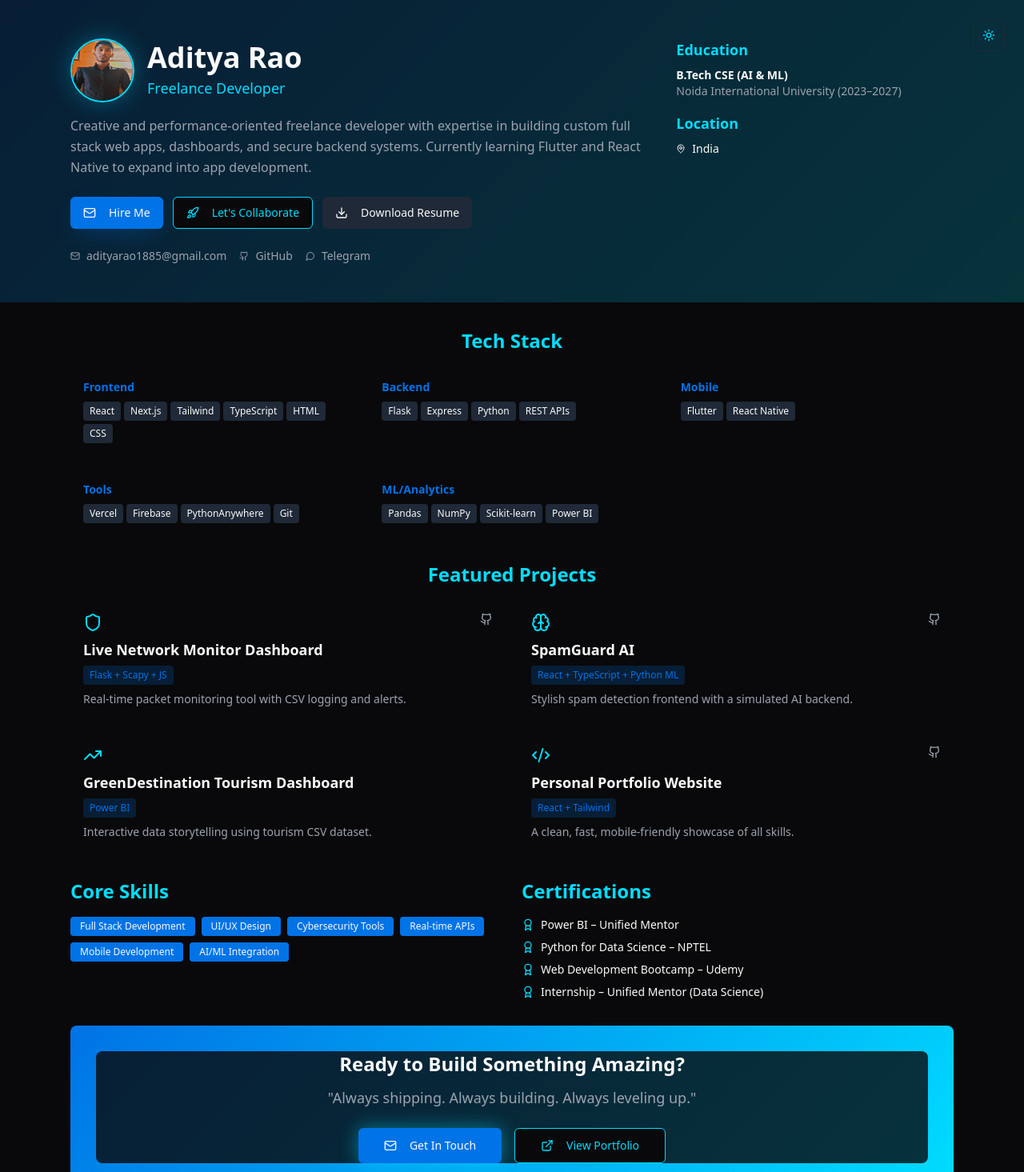
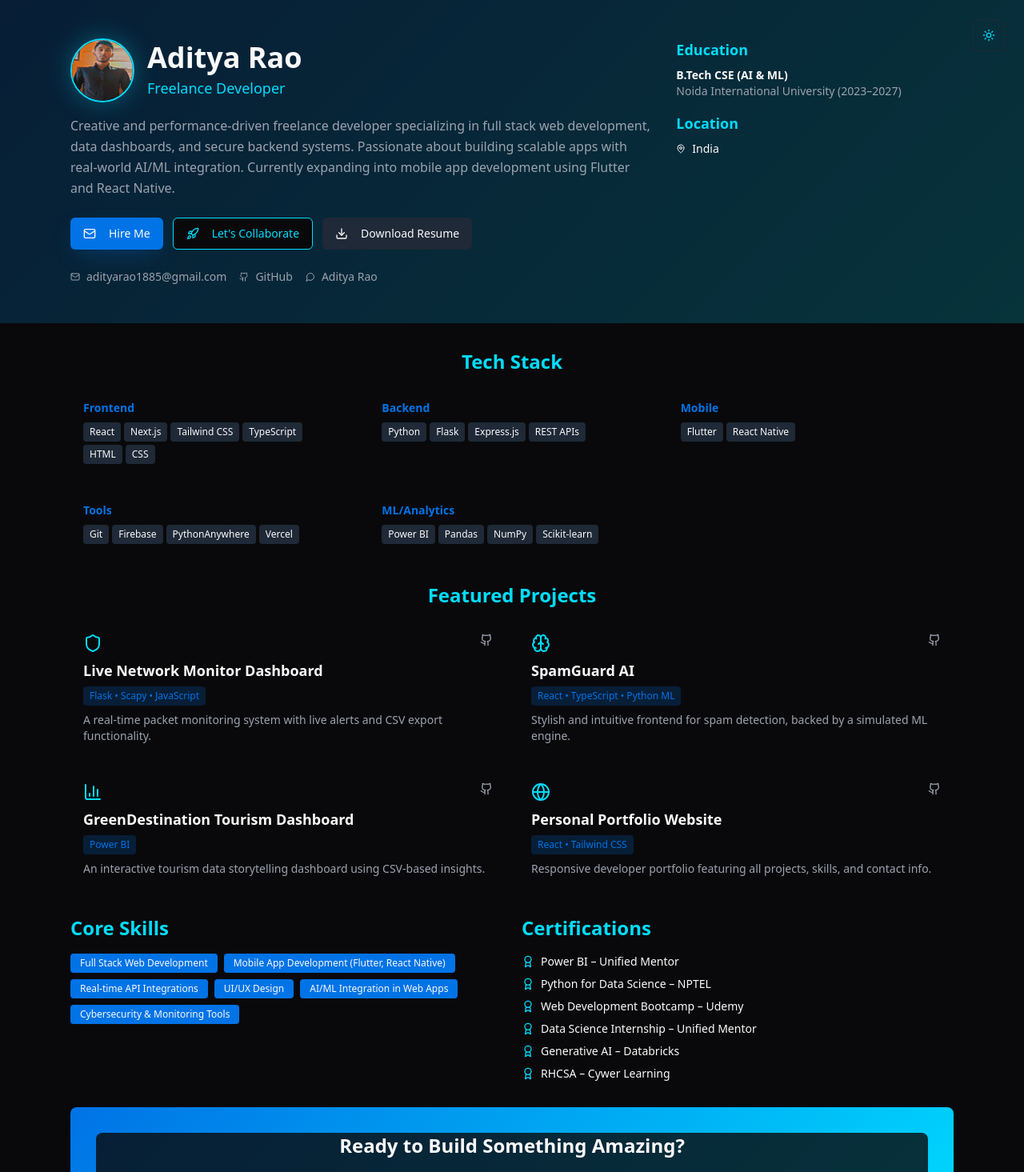
Before and after one commit to Adityarao19/aditya-rao-resume, a React (Vite) app: page / in a window 1280 px wide. Shown: the top 1465 px of the page at 80% size. Built offline with nearby package versions, Linux system fonts and the light colour scheme.

Commit message:
Update resume and toggle button
Update resume content and ensure the dark/light mode toggle button is functional and error-free.

```diff
--- a/src/components/Resume.tsx
+++ b/src/components/Resume.tsx
@@ -16,46 +16,49 @@ import {
   TrendingUp,
   Award,
   Rocket,
-  Zap
+  Zap,
+  Globe,
+  BarChart3
 } from "lucide-react";
 import ThemeToggle from "./ThemeToggle";
 
 const Resume = () => {
   const skills = {
-    frontend: ["React", "Next.js", "Tailwind", "TypeScript", "HTML", "CSS"],
-    backend: ["Flask", "Express", "Python", "REST APIs"],
+    frontend: ["React", "Next.js", "Tailwind CSS", "TypeScript", "HTML", "CSS"],
+    backend: ["Python", "Flask", "Express.js", "REST APIs"],
     mobile: ["Flutter", "React Native"],
-    tools: ["Vercel", "Firebase", "PythonAnywhere", "Git"],
-    analytics: ["Pandas", "NumPy", "Scikit-learn", "Power BI"]
+    tools: ["Git", "Firebase", "PythonAnywhere", "Vercel"],
+    analytics: ["Power BI", "Pandas", "NumPy", "Scikit-learn"]
   };
 
   const projects = [
     {
       title: "Live Network Monitor Dashboard",
-      tech: "Flask + Scapy + JS",
-      description: "Real-time packet monitoring tool with CSV logging and alerts.",
-      github: "https://github.com/Adityarao19/live-network-monitor",
+      tech: "Flask • Scapy • JavaScript",
+      description: "A real-time packet monitoring system with live alerts and CSV export functionality.",
+      github: "https://github.com/Adityarao19",
       icon: Shield
     },
     {
       title: "SpamGuard AI",
-      tech: "React + TypeScript + Python ML",
-      description: "Stylish spam detection frontend with a simulated AI backend.",
-      github: "https://github.com/Adityarao19/ai-spam-detection",
+      tech: "React • TypeScript • Python ML",
+      description: "Stylish and intuitive frontend for spam detection, backed by a simulated ML engine.",
+      github: "https://github.com/Adityarao19",
       icon: Brain
     },
     {
       title: "GreenDestination Tourism Dashboard",
       tech: "Power BI",
-      description: "Interactive data storytelling using tourism CSV dataset.",
-      icon: TrendingUp
+      description: "An interactive tourism data storytelling dashboard using CSV-based insights.",
+      github: "https://github.com/Adityarao19",
+      icon: BarChart3
     },
     {
       title: "Personal Portfolio Website",
-      tech: "React + Tailwind",
-      description: "A clean, fast, mobile-friendly showcase of all skills.",
+      tech: "React • Tailwind CSS",
+      description: "Responsive developer portfolio featuring all projects, skills, and contact info.",
       github: "https://adityaraoportfolio.vercel.app",
-      icon: Code2
+      icon: Globe
     }
   ];
 
@@ -63,16 +66,18 @@ const Resume = () => {
     "Power BI – Unified Mentor",
     "Python for Data Science – NPTEL",
     "Web Development Bootcamp – Udemy",
-    "Internship – Unified Mentor (Data Science)"
+    "Data Science Internship – Unified Mentor",
+    "Generative AI – Databricks",
+    "RHCSA – Cywer Learning"
   ];
 
   const expertiseAreas = [
-    { icon: Code2, title: "Full Stack App Development" },
-    { icon: Smartphone, title: "Mobile App Development" },
-    { icon: Shield, title: "Cybersecurity Dashboards" },
-    { icon: Database, title: "Real-time APIs" },
-    { icon: Brain, title: "AI/ML Integration" },
-    { icon: Zap, title: "Freelance Project Delivery" }
+    { icon: Code2, title: "Full Stack Web Development" },
+    { icon: Smartphone, title: "Mobile App Development (Flutter, React Native)" },
+    { icon: Database, title: "Real-time API Integrations" },
+    { icon: Brain, title: "AI/ML Integration in Web Apps" },
+    { icon: Shield, title: "Cybersecurity & Monitoring Tools" },
+    { icon: Zap, title: "UI/UX Design" }
   ];
 
   return (
@@ -103,9 +108,9 @@ const Resume = () => {
               </div>
 
               <p className="text-base text-muted-foreground mb-6 leading-relaxed print:text-sm print:mb-3 print-keep-colors">
-                Creative and performance-oriented freelance developer with expertise in building
-                custom full stack web apps, dashboards, and secure backend systems. Currently
-                learning Flutter and React Native to expand into app development.
+                Creative and performance-driven freelance developer specializing in full stack web development,
+                data dashboards, and secure backend systems. Passionate about building scalable apps with
+                real-world AI/ML integration. Currently expanding into mobile app development using Flutter and React Native.
               </p>
 
               <div className="flex flex-wrap gap-3 mb-6 print-hidden">
@@ -150,11 +155,11 @@ const Resume = () => {
                   GitHub
                 </a>
                 <a
-                  href="https://t.me/AdityaRao"
+                  href="https://t.me/adityarao19"
                   className="flex items-center gap-2 text-muted-foreground hover:text-cyber-cyan transition-colors print:text-black"
                 >
                   <MessageCircle className="w-3 h-3" />
-                  Telegram
+                  Aditya Rao
                 </a>
               </div>
             </div>
@@ -242,12 +247,12 @@ const Resume = () => {
             <h2 className="text-2xl font-bold text-cyber-cyan mb-4 print:text-lg print:text-black">Core Skills</h2>
             <div className="flex flex-wrap gap-2">
               {[
-                "Full Stack Development",
+                "Full Stack Web Development",
+                "Mobile App Development (Flutter, React Native)",
+                "Real-time API Integrations",
                 "UI/UX Design",
-                "Cybersecurity Tools",
-                "Real-time APIs",
-                "Mobile Development",
-                "AI/ML Integration"
+                "AI/ML Integration in Web Apps",
+                "Cybersecurity & Monitoring Tools"
               ].map((skill) => (
                 <span
                   key={skill}
```
